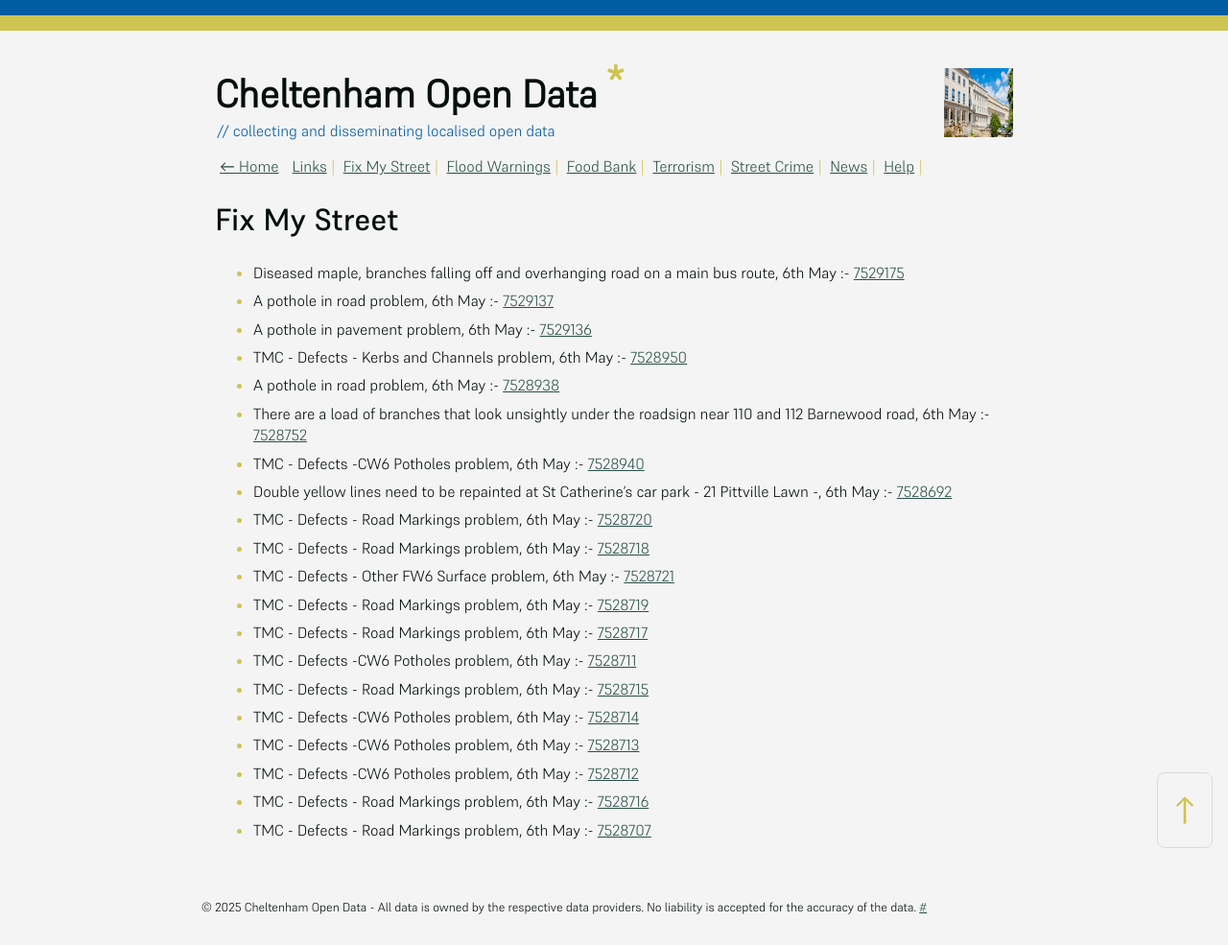
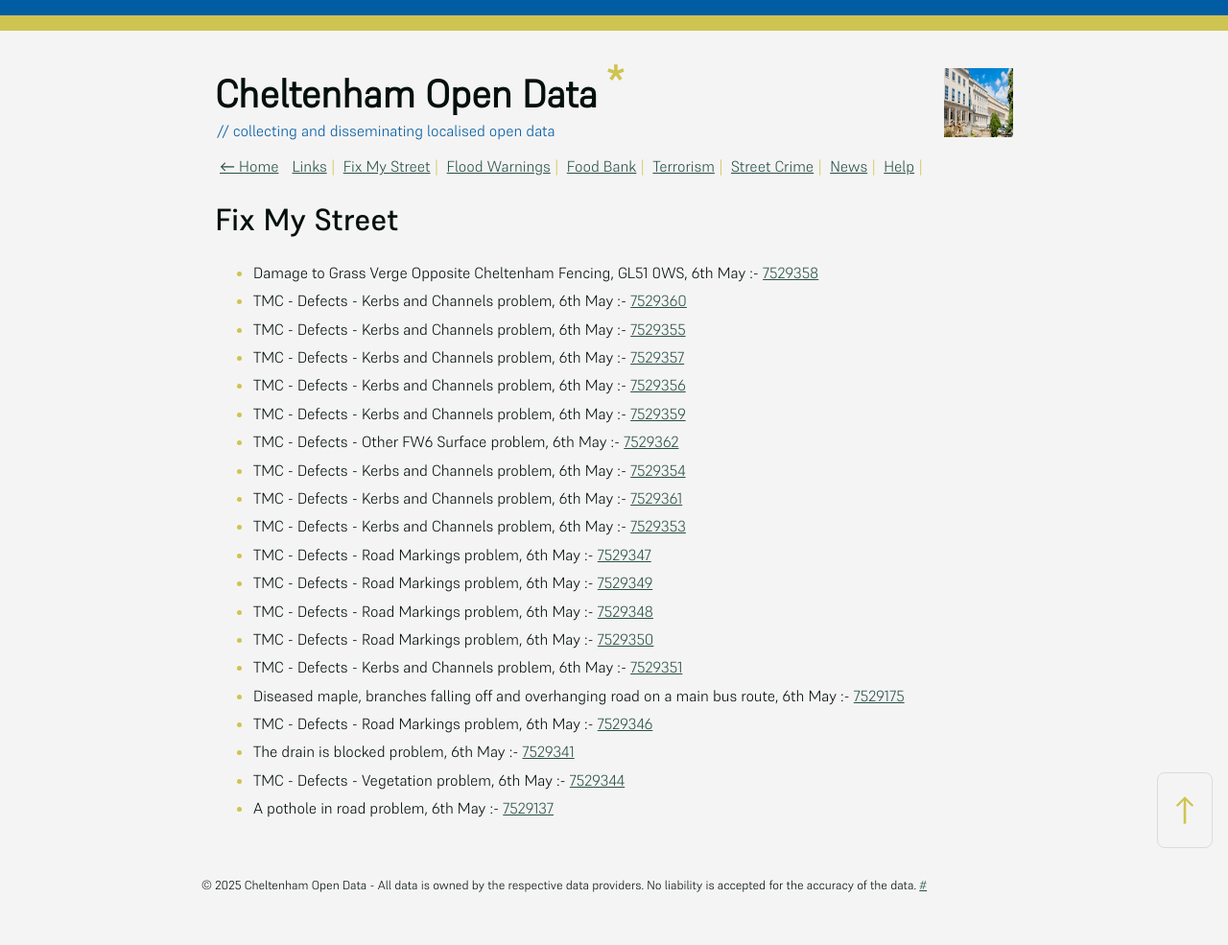
Before and after one commit to mat-0/cheltenham-open-data, a Jekyll site: the page built from _pages/fix-my-street.md, in a window 1280 px wide. Shown: the whole page at 96% size. Built offline with Jekyll 4.4.1, drawn with Linux system fonts in a browser that asks for light colours; after the commit the page ends 962 px from its top, so only the background shows below that.

Commit message:
Updated 2025-05-06 13:57:51

```diff
--- a/_pages/fix-my-street.md
+++ b/_pages/fix-my-street.md
@@ -9,25 +9,25 @@ permalink: /fix-my-street
 
 <!-- fix_marker starts -->
 
+- Damage to Grass Verge Opposite Cheltenham Fencing, GL51 0WS, 6th May :- [7529358](https://www.fixmystreet.com/report/7529358)
+- TMC - Defects - Kerbs and Channels problem, 6th May :- [7529360](https://www.fixmystreet.com/report/7529360)
+- TMC - Defects - Kerbs and Channels problem, 6th May :- [7529355](https://www.fixmystreet.com/report/7529355)
+- TMC - Defects - Kerbs and Channels problem, 6th May :- [7529357](https://www.fixmystreet.com/report/7529357)
+- TMC - Defects - Kerbs and Channels problem, 6th May :- [7529356](https://www.fixmystreet.com/report/7529356)
+- TMC - Defects - Kerbs and Channels problem, 6th May :- [7529359](https://www.fixmystreet.com/report/7529359)
+- TMC - Defects - Other FW6  Surface problem, 6th May :- [7529362](https://www.fixmystreet.com/report/7529362)
+- TMC - Defects - Kerbs and Channels problem, 6th May :- [7529354](https://www.fixmystreet.com/report/7529354)
+- TMC - Defects - Kerbs and Channels problem, 6th May :- [7529361](https://www.fixmystreet.com/report/7529361)
+- TMC - Defects - Kerbs and Channels problem, 6th May :- [7529353](https://www.fixmystreet.com/report/7529353)
+- TMC - Defects - Road Markings problem, 6th May :- [7529347](https://www.fixmystreet.com/report/7529347)
+- TMC - Defects - Road Markings problem, 6th May :- [7529349](https://www.fixmystreet.com/report/7529349)
+- TMC - Defects - Road Markings problem, 6th May :- [7529348](https://www.fixmystreet.com/report/7529348)
+- TMC - Defects - Road Markings problem, 6th May :- [7529350](https://www.fixmystreet.com/report/7529350)
+- TMC - Defects - Kerbs and Channels problem, 6th May :- [7529351](https://www.fixmystreet.com/report/7529351)
 - Diseased maple, branches falling off and overhanging road on a main bus route, 6th May :- [7529175](https://www.fixmystreet.com/report/7529175)
+- TMC - Defects - Road Markings problem, 6th May :- [7529346](https://www.fixmystreet.com/report/7529346)
+- The drain is blocked problem, 6th May :- [7529341](https://www.fixmystreet.com/report/7529341)
+- TMC - Defects - Vegetation problem, 6th May :- [7529344](https://www.fixmystreet.com/report/7529344)
 - A pothole in road problem, 6th May :- [7529137](https://www.fixmystreet.com/report/7529137)
-- A pothole in pavement problem, 6th May :- [7529136](https://www.fixmystreet.com/report/7529136)
-- TMC - Defects - Kerbs and Channels problem, 6th May :- [7528950](https://www.fixmystreet.com/report/7528950)
-- A pothole in road problem, 6th May :- [7528938](https://www.fixmystreet.com/report/7528938)
-- There are a load of branches that look unsightly under the roadsign near 110 and 112 Barnewood road, 6th May :- [7528752](https://www.fixmystreet.com/report/7528752)
-- TMC - Defects -CW6 Potholes  problem, 6th May :- [7528940](https://www.fixmystreet.com/report/7528940)
-- Double yellow lines need to be repainted at St Catherine's car park - 21 Pittville Lawn -, 6th May :- [7528692](https://www.fixmystreet.com/report/7528692)
-- TMC - Defects - Road Markings problem, 6th May :- [7528720](https://www.fixmystreet.com/report/7528720)
-- TMC - Defects - Road Markings problem, 6th May :- [7528718](https://www.fixmystreet.com/report/7528718)
-- TMC - Defects - Other FW6  Surface problem, 6th May :- [7528721](https://www.fixmystreet.com/report/7528721)
-- TMC - Defects - Road Markings problem, 6th May :- [7528719](https://www.fixmystreet.com/report/7528719)
-- TMC - Defects - Road Markings problem, 6th May :- [7528717](https://www.fixmystreet.com/report/7528717)
-- TMC - Defects -CW6 Potholes  problem, 6th May :- [7528711](https://www.fixmystreet.com/report/7528711)
-- TMC - Defects - Road Markings problem, 6th May :- [7528715](https://www.fixmystreet.com/report/7528715)
-- TMC - Defects -CW6 Potholes  problem, 6th May :- [7528714](https://www.fixmystreet.com/report/7528714)
-- TMC - Defects -CW6 Potholes  problem, 6th May :- [7528713](https://www.fixmystreet.com/report/7528713)
-- TMC - Defects -CW6 Potholes  problem, 6th May :- [7528712](https://www.fixmystreet.com/report/7528712)
-- TMC - Defects - Road Markings problem, 6th May :- [7528716](https://www.fixmystreet.com/report/7528716)
-- TMC - Defects - Road Markings problem, 6th May :- [7528707](https://www.fixmystreet.com/report/7528707)
 
 <!-- fix_marker ends -->
```
Also changed, not shown: _data/flood.json (+5 -69 lines), _pages/news.md (+19 -19 lines), index.md (+4 -4 lines).
